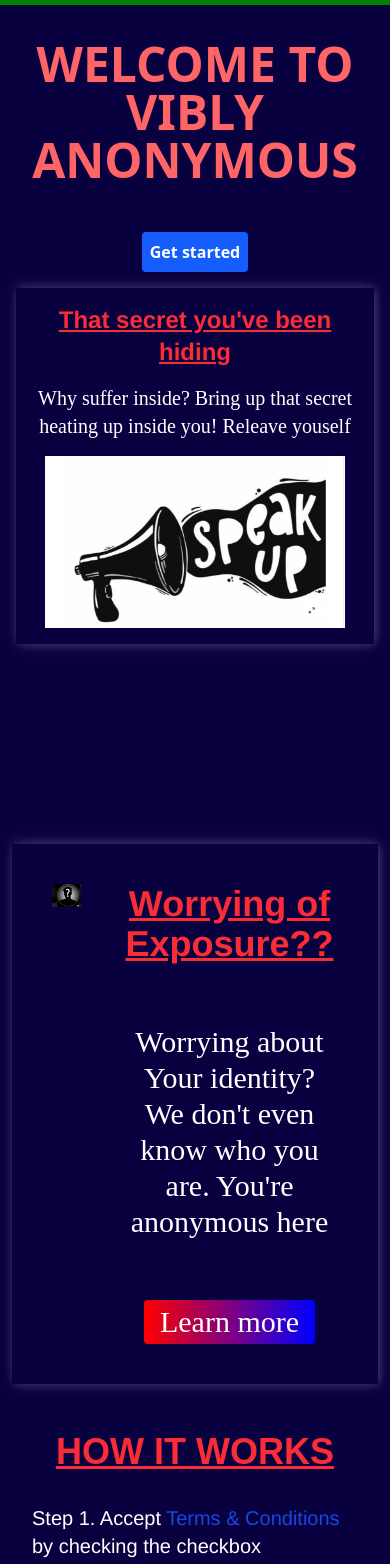
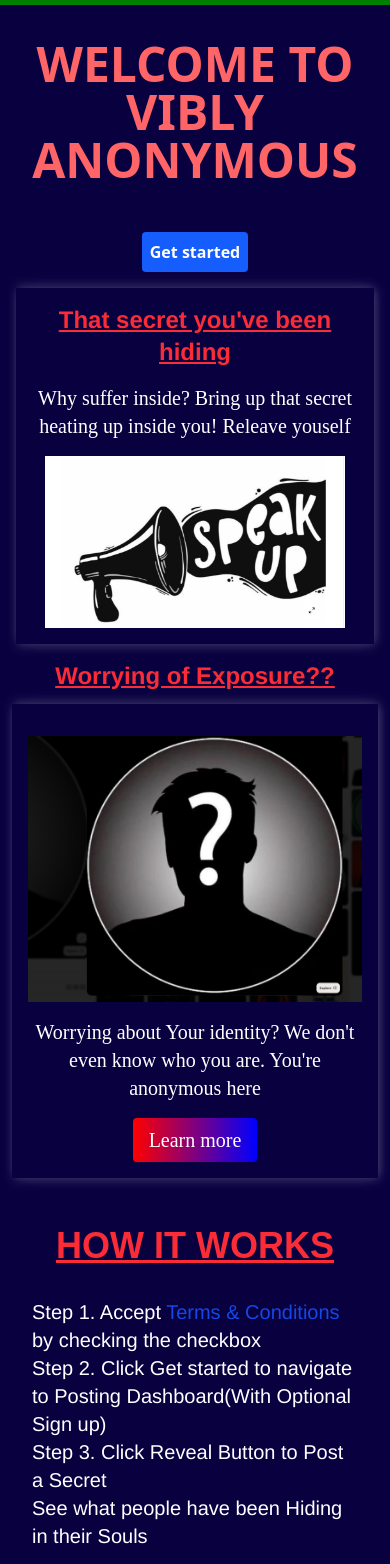
Before and after one commit to nianod/secret-arena, a React (Vite) app: page / in a window 390 px wide. Shown: the top 1564 px of the page. Built offline with nearby package versions, Linux system fonts and the light colour scheme; no server answers.

Commit message:
media queries

```diff
--- a/src/Pages/Landing.tsx
+++ b/src/Pages/Landing.tsx
@@ -53,21 +53,6 @@ const Landing = () => {
         <div className="flex justify-center mt-12">
           <GetStarted checkbox={check}/>
         </div>
-      {/* <motion.div className="bod m-4 overflow-hidden pr-10 text-white flex mt-50 p-15"
-        initial={{x: 100, opacity: 0}}
-        animate={{x: 0, opacity: 1}}
-        transition={{duration: 0.8, ease: 'easeOut'}}
-      >
-        <div className="w-[50%] gap-15 flex flex-col">
-          <h2 className="text-4xl font-black font-[helvetica] text-center underline text-red-500">That secret you've being Hiding</h2>
-          <p className="text-center text-3xl font-[oswald]">{definitions.speakUp}</p>
-        </div>
-        <div>
-          <img
-          className="object-cover w-150 h-90"
-          src={pics.img1} alt="secret" />
-        </div>
-      </motion.div> */}
       <motion.div
         className="bod m-4 p-4 overflow-hidden text-white flex flex-col md:flex-row"
         initial={{x: 100, opacity: 0}}
@@ -90,21 +75,31 @@ const Landing = () => {
           />
         </div>
       </motion.div>
-      <motion.div className="bod m-3 text-white flex gap-10 mt-50 p-10"
-        initial={{x: 100, opacity: 0}}
-        animate={{x: 0, opacity: 1}}
-        transition={{duration: 0.8, ease: 'easeOut'}}
-      >
-        <div className="w-[50%]">
-          <img
-          className="w-120"
-          src={pics.img2} alt="secret" />
-        </div>
-        <div className="gap-15 flex flex-col font-[oswald] text-3xl ">
-          <h2 className="text-4xl font-black text-center font-[helvetica] underline text-red-500">Worrying of Exposure??</h2>
-          <p className="text-center">{definitions.identity}</p>
-          <button onClick={handleClick} className="bg-[linear-gradient(to_right,_red,_blue)] text-white px-4 hover:scale-105 transition w-fit m-auto p-1 rounded cursor-pointer">Learn more</button>
-        </div>
+          <h2 className="text-2xl md:text-4xl font-black text-center font-['helvetica'] underline text-red-500 w-full md:w-auto">
+            Worrying of Exposure??
+          </h2>
+        <motion.div
+          className="bod m-3 p-4 overflow-hidden text-white flex flex-col md:flex-row items-center"
+          initial={{ x: 100, opacity: 0 }}
+          animate={{ x: 0, opacity: 1 }}
+          transition={{ duration: 0.8, ease: 'easeOut' }}
+        >
+          <div className="w-full md:w-[50%] mt-4 md:mt-6 flex justify-center">
+            <img
+              className="max-w-full h-auto md:w-full object-cover"
+              src={pics.img2}
+              alt="secret"
+            />
+          </div>
+          <div className="w-full md:w-auto flex flex-col gap-4 md:gap-6 font-['oswald'] text-xl md:text-3xl mt-4 md:mt-0">
+            <p className="text-center">{definitions.identity}</p>
+            <button
+              onClick={handleClick}
+              className="bg-[linear-gradient(to_right,_red,_blue)] text-white px-4 hover:scale-105 transition w-fit mx-auto py-2 rounded cursor-pointer"
+            >
+              Learn more
+            </button>
+          </div>
       </motion.div>
       <div>
         <h1 className="text-red-500 text-4xl font-bold underline font-[sans-serif] text-center mt-12">HOW IT WORKS</h1>
```
